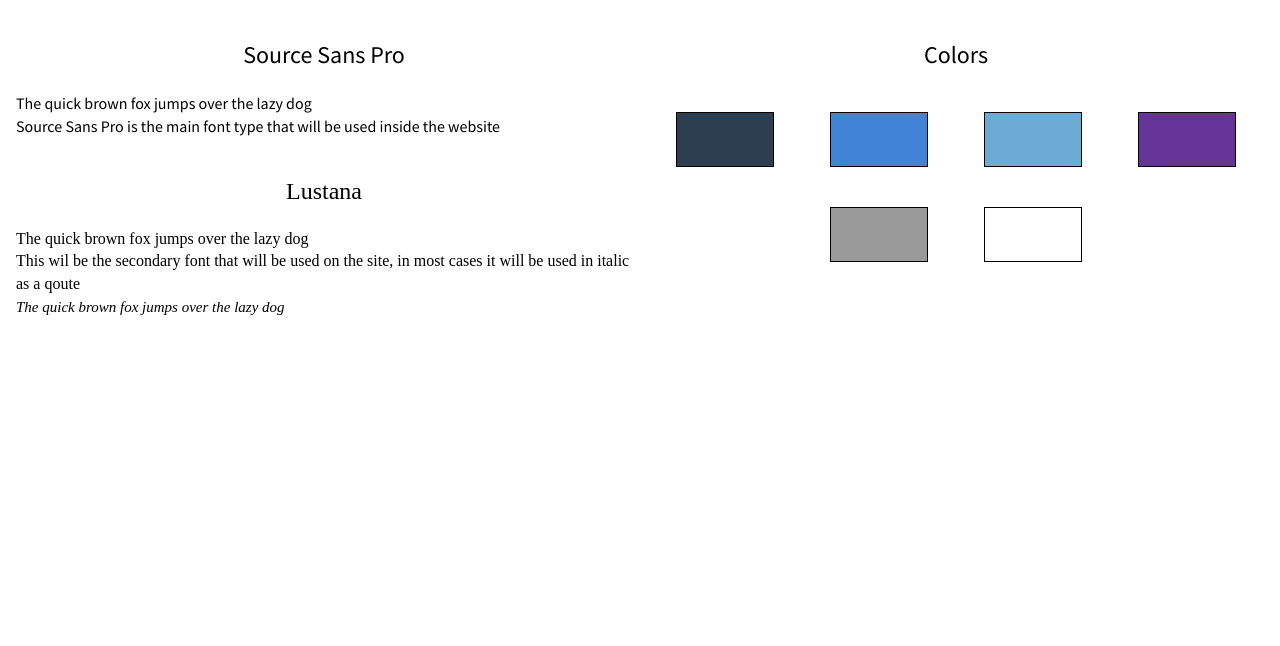
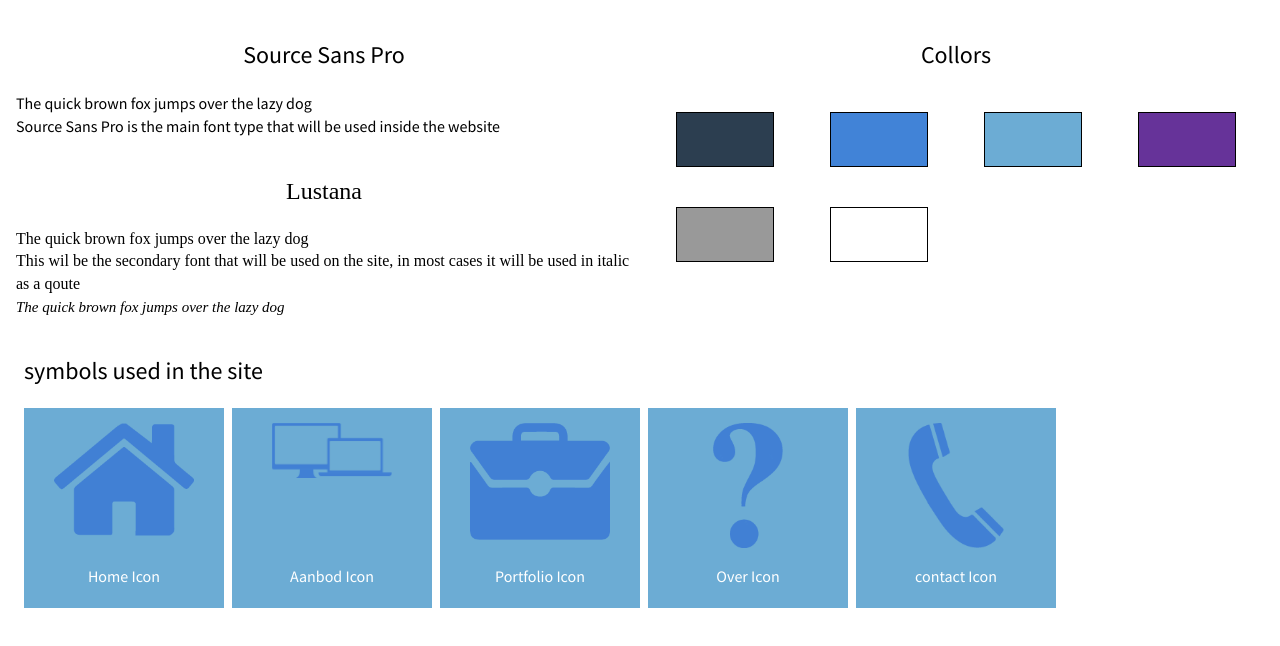
Before and after one commit to briavers/1617.webd2, a plain HTML site: page pages/styleguide.html in a window 1280 px wide. Shown: the part 70-716 px from the top of the page. Drawn offline with nearby package versions, Linux system fonts and the light colour scheme; a web font is replaced by a local one.

Commit message:
05052017 1536

```diff
--- a/css/styleguide.css
+++ b/css/styleguide.css
@@ -8,9 +8,43 @@
 
 }
 
-#collor1{ background-color: #2C3E50}
-#collor2{ background-color: #4183D7}
-#collor3{ background-color: #6CACD4}
-#collor4{ background-color: #663399}
-#collor5{ background-color: #999}
-#collor6{ background-color: #ffffff}
+#collor1{ background-color: #2C3E50;}
+#collor2{ background-color: #4183D7;}
+#collor3{ background-color: #6CACD4;}
+#collor4{ background-color: #663399;}
+#collor5{ background-color: #999;}
+#collor6{ background-color: #ffffff;}
+
+.styleguide_square{
+    background-color: #6CACD4;
+    color: #fff;
+    height: 200px;
+    width: 200px;
+}
+
+.styleguide_square:hover{
+    background-color: #A0C0EA; /* = #6CACD4 op 50% oppacity qua kleur  */
+}
+
+.styleguide_square img{
+    display: block;
+    margin: auto;
+    max-height: 140px;
+    max-width: 140px;
+    padding-top: 15px;
+}
+
+#aanbod_icon{
+    height: 70px;
+    width: 120px;
+}
+
+.styleguide_square p{
+    position: absolute;
+    width: 150px;
+  padding-left: 50px;
+   bottom: 5px;
+    text-align: center;
+
+
+}
--- a/pages/styleguide.html
+++ b/pages/styleguide.html
@@ -66,7 +66,7 @@
    <!--page -->
    <div class="sf-grid__container">
     <div class="sf-grid__row">
-        <div class="sf-grid__column-xxsm-12 sf-grid__column-xsm-12 sf-grid__column-sm-6 sf-grid__column-md-6 sf-grid__column-lg-6">
+        <div class="sf-grid__column-xxsm-12 sf-grid__column-xsm-12 sf-grid__column-sm-12 sf-grid__column-md-12 sf-grid__column-lg-6">
            <div class="sf-grid__row">
            <div class="sf-grid__column-12">
 
@@ -85,8 +85,8 @@
             </div>
              </div>
 
-        <div class="sf-grid__column-xxsm-12 sf-grid__column-xsm-12 sf-grid__column-sm-6 sf-grid__column-md-6 sf-grid__column-lg-6">
-            <div> <h2 class="centered">Colors</h2></div>
+        <div class="sf-grid__column-xxsm-12 sf-grid__column-xsm-12 sf-grid__column-sm-12 sf-grid__column-md-12 sf-grid__column-lg-6">
+            <div> <h2 class="centered">Collors</h2></div>
             <!--
              <div class="sf-grid__row">
                  <div class="sf-grid__column-3"><div id="collor1"></div> </div>
@@ -102,16 +102,35 @@
                  <div class="sf-grid__column-3"><div id=""></div> </div>
             </div>
             -->
-            <div class="sf-grid__column-xxsm-12 sf-grid__column-xsm-12 sf-grid__column-sm-6 sf-grid__column-md-6 sf-grid__column-lg-3 styleguide_collor"> <div id="collor1"> </div></div>
-            <div class="sf-grid__column-xxsm-12 sf-grid__column-xsm-12 sf-grid__column-sm-6 sf-grid__column-md-6 sf-grid__column-lg-3 styleguide_collor"> <div id="collor2"> </div></div>
-            <div class="sf-grid__column-xxsm-12 sf-grid__column-xsm-12 sf-grid__column-sm-6 sf-grid__column-md-6 sf-grid__column-lg-3 styleguide_collor"> <div id="collor3"> </div></div>
-            <div class="sf-grid__column-xxsm-12 sf-grid__column-xsm-12 sf-grid__column-sm-6 sf-grid__column-md-6 sf-grid__column-lg-3 styleguide_collor"> <div id="collor4"> </div></div>
-            <div class="sf-grid__column-xxsm-0 sf-grid__column-xsm-0 sf-grid__column-sm-0 sf-grid__column-md-0 sf-grid__column-lg-3 styleguide_collor"> <div> </div></div>
-            <div class="sf-grid__column-xxsm-12 sf-grid__column-xsm-12 sf-grid__column-sm-6 sf-grid__column-md-6 sf-grid__column-lg-3 styleguide_collor"> <div id="collor5"> </div></div>
-            <div class="sf-grid__column-xxsm-12 sf-grid__column-xsm-12 sf-grid__column-sm-6 sf-grid__column-md-6 sf-grid__column-lg-3 styleguide_collor"> <div id="collor6"> </div></div>
-            <div class="sf-grid__column-xxsm-0 sf-grid__column-xsm-0 sf-grid__column-sm-0 sf-grid__column-md-0 sf-grid__column-lg-3 styleguide_collor"> <div> </div></div>
+            <div class="sf-grid__column-xxsm-12 sf-grid__column-xsm-12 sf-grid__column-sm-6 sf-grid__column-md-4 sf-grid__column-lg-3 styleguide_collor"> <div id="collor1"> </div></div>
+            <div class="sf-grid__column-xxsm-12 sf-grid__column-xsm-12 sf-grid__column-sm-6 sf-grid__column-md-4 sf-grid__column-lg-3 styleguide_collor"> <div id="collor2"> </div></div>
+            <div class="sf-grid__column-xxsm-12 sf-grid__column-xsm-12 sf-grid__column-sm-6 sf-grid__column-md-4 sf-grid__column-lg-3 styleguide_collor"> <div id="collor3"> </div></div>
+            <div class="sf-grid__column-xxsm-12 sf-grid__column-xsm-12 sf-grid__column-sm-6 sf-grid__column-md-4 sf-grid__column-lg-3 styleguide_collor"> <div id="collor4"> </div></div>
+            <!--<div class="sf-grid__hidden-xxsm sf-grid__hidden-xsm sf-grid__hidden-sm sf-grid__column-md-4 sf-grid__column-lg-3 styleguide_collor"> <div> </div></div> -->
+            <div class="sf-grid__column-xxsm-12 sf-grid__column-xsm-12 sf-grid__column-sm-6 sf-grid__column-md-4 sf-grid__column-lg-3 styleguide_collor"> <div id="collor5"> </div></div>
+            <div class="sf-grid__column-xxsm-12 sf-grid__column-xsm-12 sf-grid__column-sm-6 sf-grid__column-md-4 sf-grid__column-lg-3 styleguide_collor"> <div id="collor6"> </div></div>
+           <!-- <div class="sf-grid__column-xxsm-0 sf-grid__column-xsm-0 sf-grid__column-sm-0 sf-grid__column-md-0 sf-grid__column-lg-3 styleguide_collor"> <div> </div></div> -->
 
         </div></div>
+
+        <!-- Logo's en symbolen -->
+        <div class="grid__row">
+            <div class="sf-grid__column-xxsm-12 sf-grid__column-xsm-12 sf-grid__column-sm-12 sf-grid__column-md-12 sf-grid__column-lg-12"><h2>symbols used in the site </h2></div>
+        </div>
+        <div class="grid__row">
+            <div class="sf-grid__column-xxsm-12 sf-grid__column-xsm-12 sf-grid__column-sm-6 sf-grid__column-md-4 sf-grid__column-lg-2"> <div class="styleguide_square"><img src="../assets/images/home_icon.png" alt="home icon"> <p>Home Icon</p> </div></div>
+
+            <div class="sf-grid__column-xxsm-12 sf-grid__column-xsm-12 sf-grid__column-sm-6 sf-grid__column-md-4 sf-grid__column-lg-2"> <div class="styleguide_square"><img src="../assets/images/aanbod_icon.png" alt="home icon" id="aanbod_icon"> <p>Aanbod Icon</p> </div></div>
+
+            <div class="sf-grid__column-xxsm-12 sf-grid__column-xsm-12 sf-grid__column-sm-6 sf-grid__column-md-4 sf-grid__column-lg-2"> <div class="styleguide_square"><img src="../assets/images/portfolio_icon.png" alt="home icon"> <p>Portfolio Icon</p> </div></div>
+
+            <div class="sf-grid__column-xxsm-12 sf-grid__column-xsm-12 sf-grid__column-sm-6 sf-grid__column-md-4 sf-grid__column-lg-2"> <div class="styleguide_square"><img src="../assets/images/over_icon.png" alt="home icon"> <p>Over Icon</p> </div></div>
+
+            <div class="sf-grid__column-xxsm-12 sf-grid__column-xsm-12 sf-grid__column-sm-6 sf-grid__column-md-4 sf-grid__column-lg-2"> <div class="styleguide_square"><img src="../assets/images/contact_icon.png" alt="home icon"> <p>contact Icon</p> </div></div>
+
+        </div>
+
+
     </div>
     <!-- Scripts: Vendors -->
     <!-- For example: jQuery, lodash, handlebars, ... -->
```
Also changed, not shown: css/grid.css (+0 -11 lines), assets/images/aanbod_icon.png (added), assets/images/contact_icon.png (added), assets/images/home_icon.png (added), assets/images/over_icon.png (added), assets/images/portfolio_icon.png (added), 1 other file.
